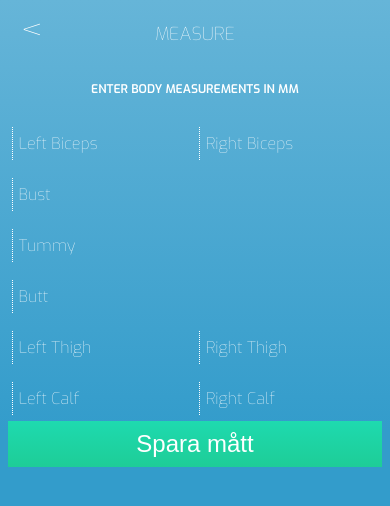
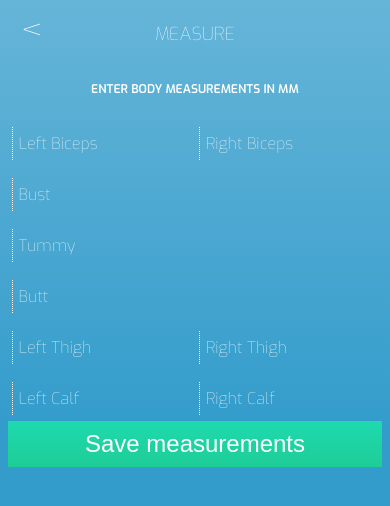
Before and after one commit to StefanWallin/healthmeasure, a plain HTML site: page www/index.html at #/measure in a window 390 px wide. Drawn offline with Linux system fonts and the light colour scheme.

Commit message:
Translate save measurements button to english.

```diff
--- a/www/js/translation.js
+++ b/www/js/translation.js
@@ -261,6 +261,10 @@ document.ngapp.value("translations", {
 			}
 		},
 		"measure": {
+			"save_measurements": {
+				"sv": "Spara mått",
+				"en": "Save measurements"
+			},
 			"enter_measurements": {
 				"sv": "Ange kroppsdelarnas omkrets i mm",
 				"en": "Enter body measurements in mm"
--- a/www/partials/measure.html
+++ b/www/partials/measure.html
@@ -184,5 +184,5 @@
 
 </form>
 <div class="container_12">
-	<btn ng-click="measureUp()" type="positive">Spara mått</btn>
+	<btn ng-click="measureUp()" type="positive">{{translations.page.measure.save_measurements[currentLanguage]}}</btn>
 </div>
```
